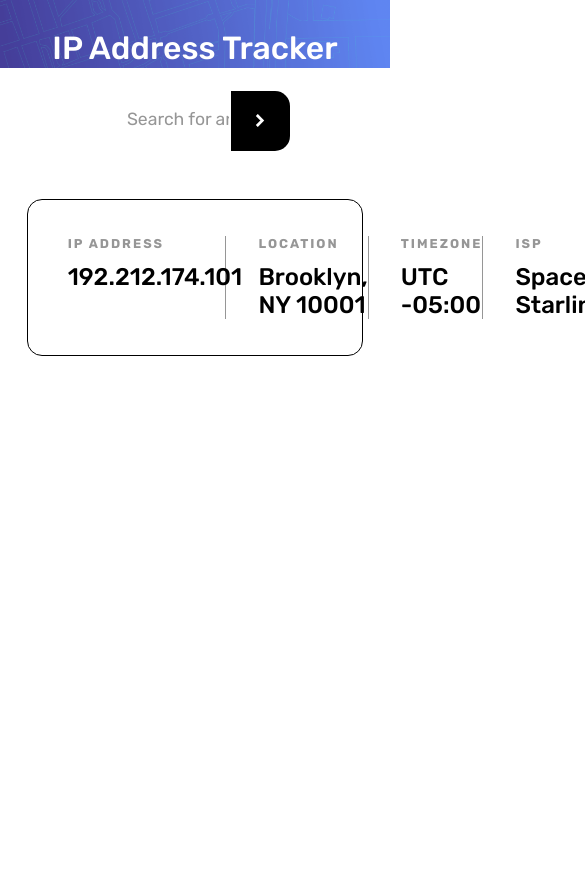
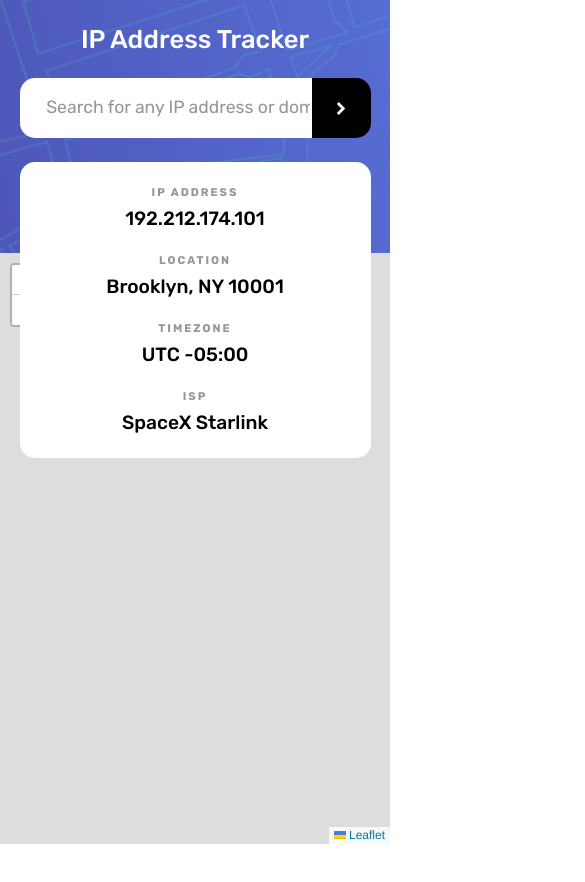
Before and after one commit to juryous/ip-address-tracker-master, a plain HTML site: page index.html in a window 390 px wide. Shown: the top 882 px of the page, 585 px wide, since content can reach past the window. After the commit the page ends 844 px from the top, so only its background shows below. Drawn offline with nearby package versions, Linux system fonts and the light colour scheme; no server answers.

Commit message:
finished

```diff
--- a/index.html
+++ b/index.html
@@ -39,30 +39,33 @@
     <title>Frontend Mentor | IP Address Tracker</title>
   </head>
   <body>
+    <header>
       <h1 class="title">IP Address Tracker</h1>
 
-    <div class="input-container">
-      <input class="input" type="text" placeholder="Search for any IP address or domain"></input> <button class="btn"></button>
-    </div>
+      <form action="" id="form">
+          <input class="input" type="text" placeholder="Search for any IP address or domain"></input>
+          <button class="btn"></button>
+      </form>
 
       <ul class="ip-data">
         <li>
           <p class="ip-data__title">IP Address</p>
-        <p class="ip-data__data">192.212.174.101</p>
+          <p class="ip-data__data" id="ip-adress">192.212.174.101</p>
         </li>
         <li>
           <p class="ip-data__title">Location</p>
-        <p class="ip-data__data">Brooklyn, NY 10001</p>
+          <p class="ip-data__data" id="location">Brooklyn, NY 10001</p>
         </li>
         <li>
           <p class="ip-data__title">Timezone</p>
-        <p class="ip-data__data">UTC -05:00</p>
+          <p class="ip-data__data" id="timezone">UTC -05:00</p>
         </li>
         <li>
           <p class="ip-data__title">ISP</p>
-        <p class="ip-data__data">SpaceX Starlink</p>
+          <p class="ip-data__data" id="isp">SpaceX Starlink</p>
         </li>
       </ul>
+    </header>
 
     <div id="map"></div>
 
--- a/script.js
+++ b/script.js
@@ -1,23 +1,47 @@
-// let map = document.getElementById('map');
+const API_KEY = 'at_v9QK2rR4UMlL6BELhqzSlCPL3U2KG';
+const map = L.map('map');
+const form = document.getElementById('form');
+const ipEl = document.getElementById('ip-adress');
+const locationEl = document.getElementById('location');
+const timezoneEl = document.getElementById('timezone');
+const ispEl = document.getElementById('isp');
+const input = document.querySelector('.input');
 
-function getPosition() {
-  if (navigator.geolocation)
-    navigator.geolocation.getCurrentPosition(loadMap, function () {
-      alert('Could not get your position');
-    });
+async function showIpData(e) {
+  if (input.value) e.preventDefault();
+  const URL = `https://geo.ipify.org/api/v2/country,city?apiKey=${API_KEY}&domain=${input.value}`;
+  const res = await fetch(URL);
+  const data = await res.json();
+
+  updateData(data);
+  loadMap(data);
 }
 
-function loadMap(position) {
-  const { latitude } = position.coords;
-  const { longitude } = position.coords;
-  const coords = [latitude, longitude];
+function updateData(data) {
+  ipEl.textContent = data.ip;
+  locationEl.textContent = `${data.location.city}, ${data.location.country} ${data.location.postalCode}`;
+  timezoneEl.textContent = data.location.timezone;
+  ispEl.textContent = data.isp;
+}
 
-  const map = L.map('map').setView(coords, 13);
+function loadMap(data) {
+  const { lat } = data.location;
+  const { lng } = data.location;
+  const coords = [lat, lng];
+  const icon = L.icon({
+    iconUrl: 'images/icon-location.svg',
+  });
+
+  map.setView(coords, 13);
 
   L.tileLayer('https://{s}.tile.openstreetmap.fr/hot/{z}/{x}/{y}.png', {
     attribution:
       '&copy; <a href="https://www.openstreetmap.org/copyright">OpenStreetMap</a> contributors',
   }).addTo(map);
+
+  L.marker(coords, { icon: icon }).addTo(map);
 }
 
-getPosition();
+form.addEventListener('submit', showIpData);
+
+showIpData();
--- a/style.css
+++ b/style.css
@@ -12,10 +12,14 @@
 body {
   font-family: 'Rubik', sans-serif;
   height: 100vh;
+  margin: 0;
   text-align: center;
-  background: url(./images/pattern-bg.png) no-repeat top center;
-  background-size: contain;
-  padding-top: 0.5em;
+}
+
+header {
+  height: 30vh;
+  background: url(./images/pattern-bg.png) no-repeat center;
+  background-size: cover;
 }
 
 li > * {
@@ -26,24 +30,28 @@ li > * {
   color: white;
   font-weight: 500;
   font-size: 2rem;
-  margin: 0.8rem 0 1.5rem 0;
+  margin: 0;
+  padding-top: 1.5rem;
 }
 
-.input-container {
+form {
   display: flex;
   align-items: center;
   justify-content: center;
-  margin-bottom: 3rem;
+  margin-inline: auto;
+  margin-top: 1.5rem;
+  width: 90%;
+  max-width: 555px;
   height: 60px;
 }
 
 .input {
+  cursor: pointer;
   font-family: inherit;
   border: none;
   border-radius: 15px 0 0 15px;
   padding-left: 2em;
-  width: 35%;
-  max-width: 555px;
+  width: 100%;
   height: 100%;
 }
 
@@ -64,7 +72,14 @@ li > * {
   padding: 0 2.2em;
 }
 
+.btn:hover {
+  background-color: var(--Very-Dark-Gray);
+}
+
 .ip-data {
+  position: relative;
+  top: calc(30vh - 250px);
+  z-index: 1;
   display: flex;
   gap: 2rem;
   margin-inline: auto;
@@ -76,7 +91,6 @@ li > * {
   text-align: left;
   font-size: 1.5rem;
   font-weight: 500;
-  border: 1px solid;
   border-radius: 15px;
 }
 
@@ -103,5 +117,34 @@ li > * {
 }
 
 #map {
-  height: 100%;
+  height: 70vh;
+  z-index: 0;
 }
+
+@media (max-width: 600px) {
+  .title {
+    font-size: 1.6rem;
+  }
+
+  .ip-data {
+    flex-direction: column;
+    gap: 1.5rem;
+    top: 0;
+    text-align: center;
+    padding: 1em 0;
+  }
+
+  .ip-data li {
+    border: none;
+  }
+
+  .ip-data__title {
+    font-size: 0.7rem;
+    margin-bottom: 0.5rem;
+  }
+
+  .ip-data__data {
+    max-width: 100%;
+    font-size: 1.2rem;
+  }
+}
```
Lines whose indentation alone changed are shown as unchanged.
